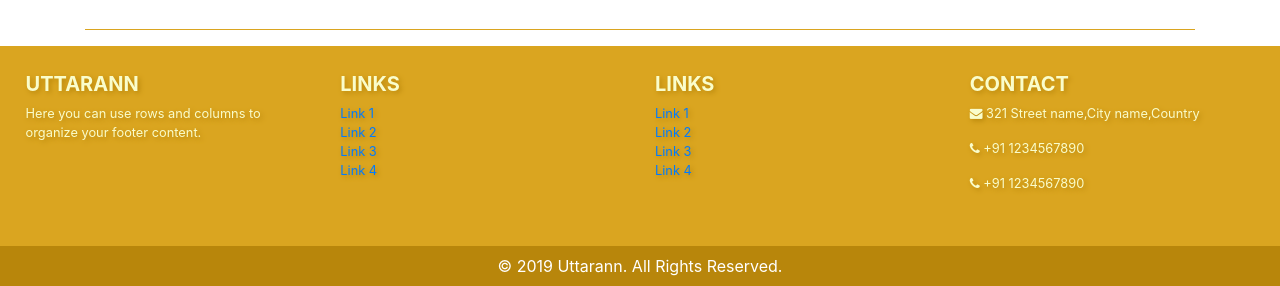
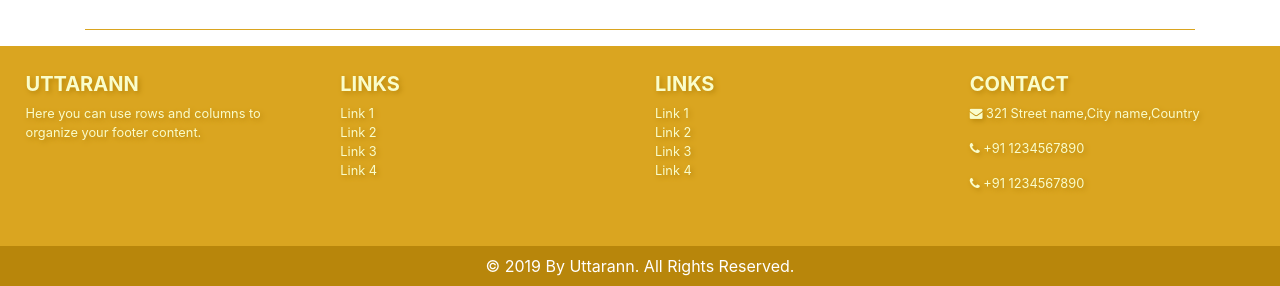
Before and after one commit to Markandeya/Uttarann, a website: page src/index.html in a window 1280 px wide. Shown: the part 2385-2671 px from the top of the page. Drawn offline with Linux system fonts and the light colour scheme; some packages are replaced by stand-ins of ours; a script that the page names is missing.

Commit message:
homepage changes

```diff
--- a/src/index.html
+++ b/src/index.html
@@ -304,16 +304,16 @@
 
                 <ul class="list-unstyled">
                   <li>
-                    <a href="#!">Link 1</a>
+                    Link 1
                   </li>
                   <li>
-                    <a href="#!">Link 2</a>
+                    Link 2
                   </li>
                   <li>
-                    <a href="#!">Link 3</a>
+                    Link 3
                   </li>
                   <li>
-                    <a href="#!">Link 4</a>
+                    Link 4
                   </li>
                 </ul>
 
@@ -328,16 +328,16 @@
 
                 <ul class="list-unstyled">
                   <li>
-                    <a href="#!">Link 1</a>
+                    Link 1
                   </li>
                   <li>
-                    <a href="#!">Link 2</a>
+                    Link 2
                   </li>
                   <li>
-                    <a href="#!">Link 3</a>
+                    Link 3
                   </li>
                   <li>
-                    <a href="#!">Link 4</a>
+                    Link 4
                   </li>
                 </ul>
 
@@ -370,7 +370,7 @@
             <!-- Grid row -->
         </div>
         <div class="container-fluid d-flex justify-content-center align-items-center p-2" style="background-color: darkgoldenrod">
-                <div class="text-capitalize text-white"> &copy; 2019 Uttarann. All rights reserved.</div>
+                <div class="text-capitalize text-white"> &copy; 2019 by Uttarann. All rights reserved.</div>
         </div>
         <!-- Footer end -->
 
--- a/src/scss/styles.scss
+++ b/src/scss/styles.scss
@@ -83,6 +83,15 @@ $kavi: rgb(217, 135, 117);
   height: 10px;
   border-radius: 100%;
 }
+
+.carousel-inner > .item {
+    position: relative;
+    display: none;
+    -webkit-transition: 4s ease-in-out left;
+    -moz-transition: 4s ease-in-out left;
+    -o-transition: 4s ease-in-out left;
+    transition: 4s ease-in-out left;
+}
 /* Carousel end */
 
 /* Read more */
```
Also changed, not shown: src/css/styles.css.
